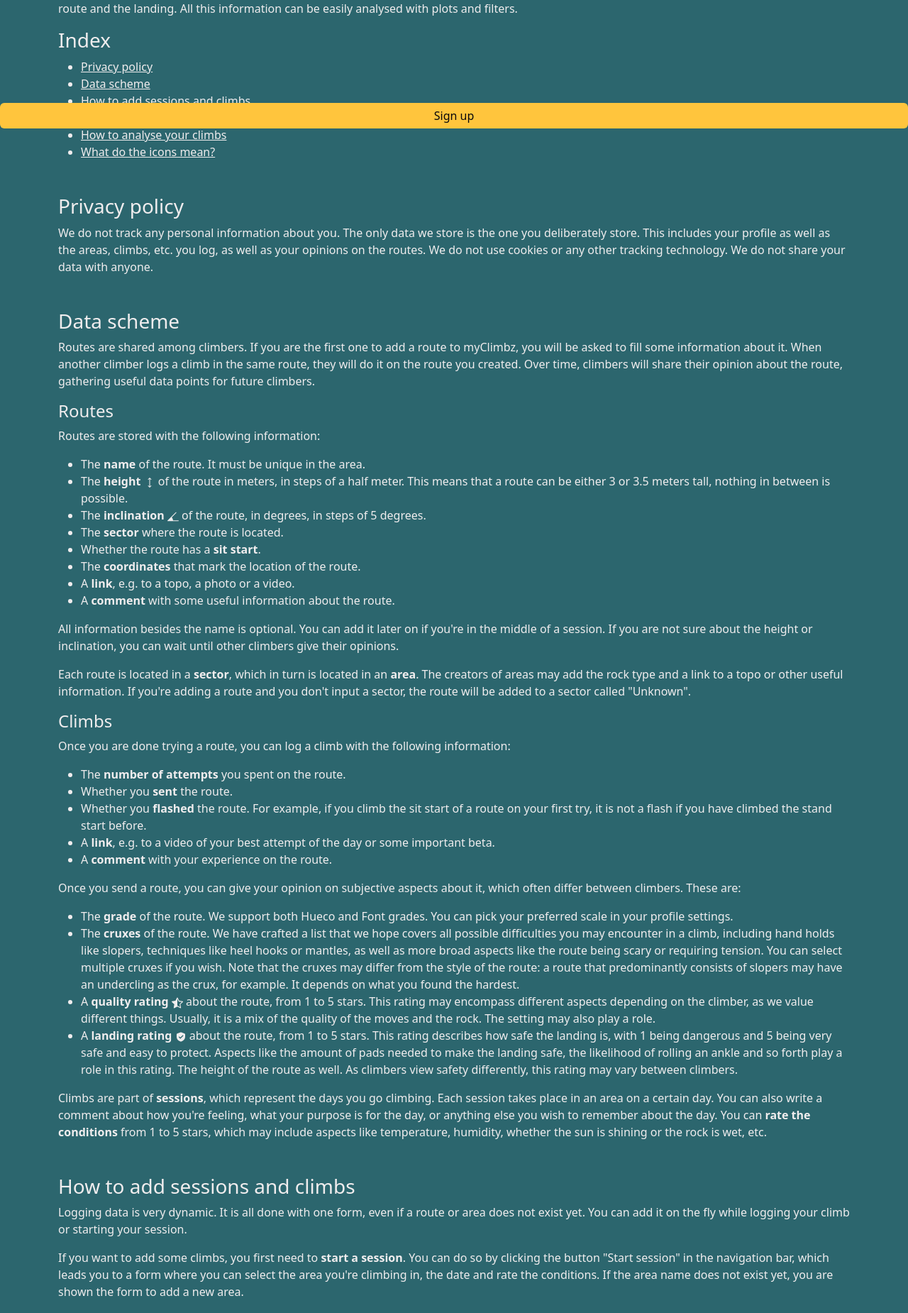
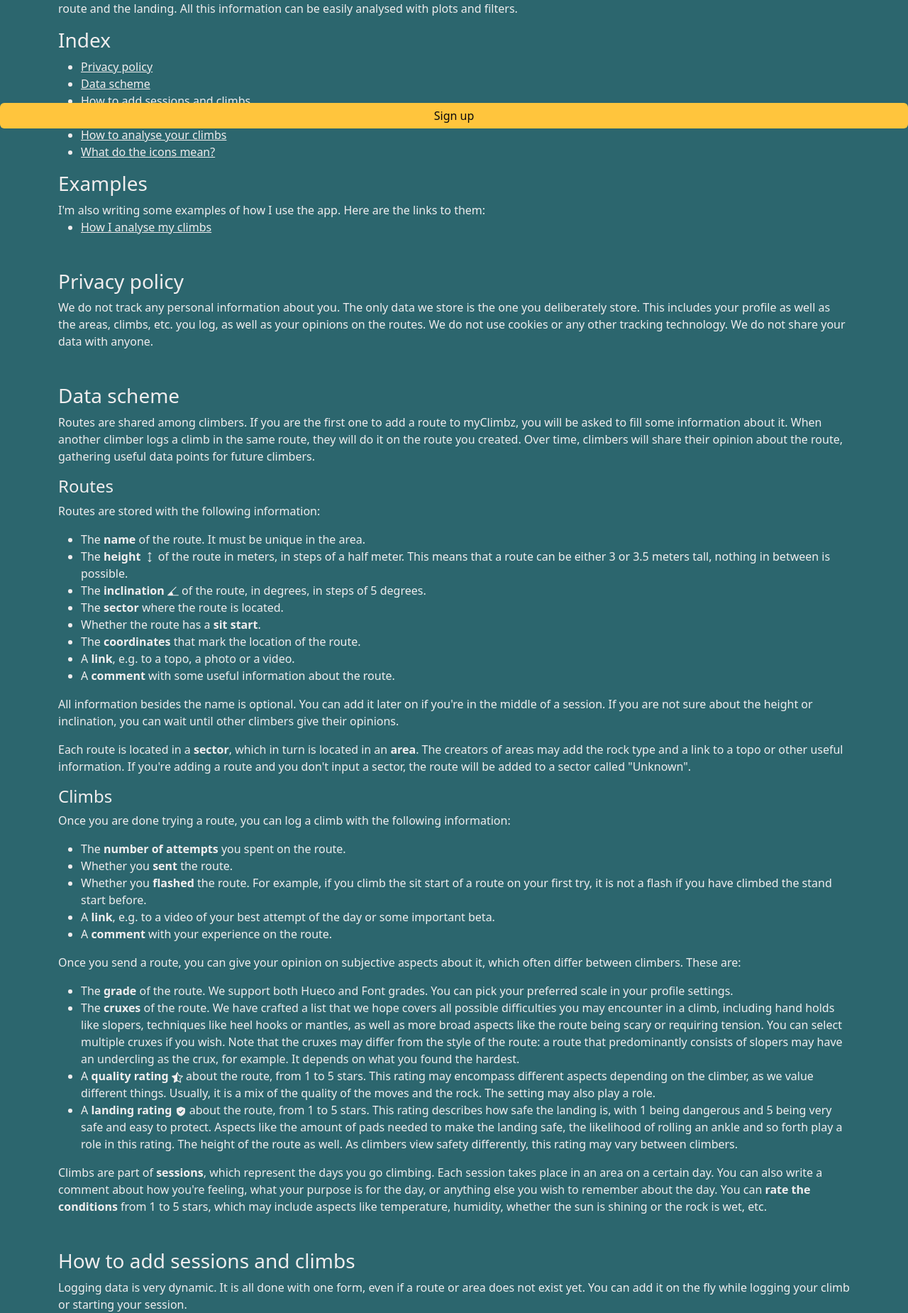
Before and after one commit to carlosfranzreb/myclimbz, a Flask app: page /guide in a window 1280 px wide. Shown: the part 619-2469 px from the top of the page at 71% size. Run offline with Flask 3, Linux system fonts and the light colour scheme; some libraries are stand-ins or nearby versions.

Commit message:
Add link from guide to example

```diff
--- a/myclimbz/blueprints/home/routes.py
+++ b/myclimbz/blueprints/home/routes.py
@@ -44,8 +44,8 @@
     return render_template("guide.html", title="myclimbz - User Guide", next=next)
 
 
-@home.route("/examples")
-def examples() -> str:
+@home.route("/example_analysis")
+def example_analysis() -> str:
     next = request.referrer
     if not current_user.is_authenticated:
         next = url_for("climbers.register")
--- a/myclimbz/templates/guide.html
+++ b/myclimbz/templates/guide.html
@@ -68,6 +68,16 @@
         <li><a class="text-link" href="#plots">How to analyse your climbs</a></li>
         <li><a class="text-link" href="#icons">What do the icons mean?</a></li>
     </ul>
+
+
+    <h3>Examples</h3>
+
+    I'm also writing some examples of how I use the app. Here are the links to them:
+
+    <ul>
+        <li><a class="text-link" href="{{ url_for('home.example_analysis') }}">How I analyse my climbs</a></li>
+    </ul>
+
 </div>
 
 <div class="container mt-5" id="privacy">
```
